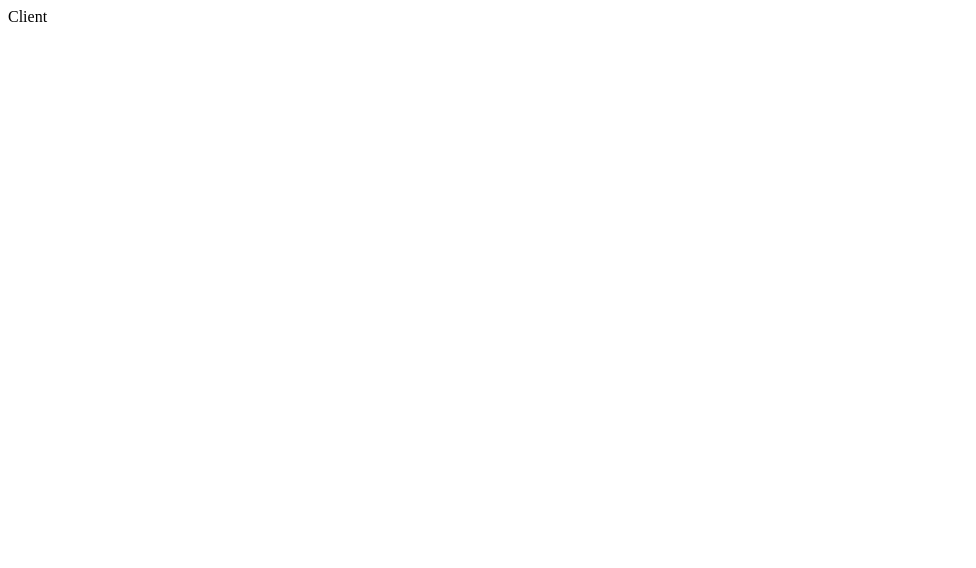
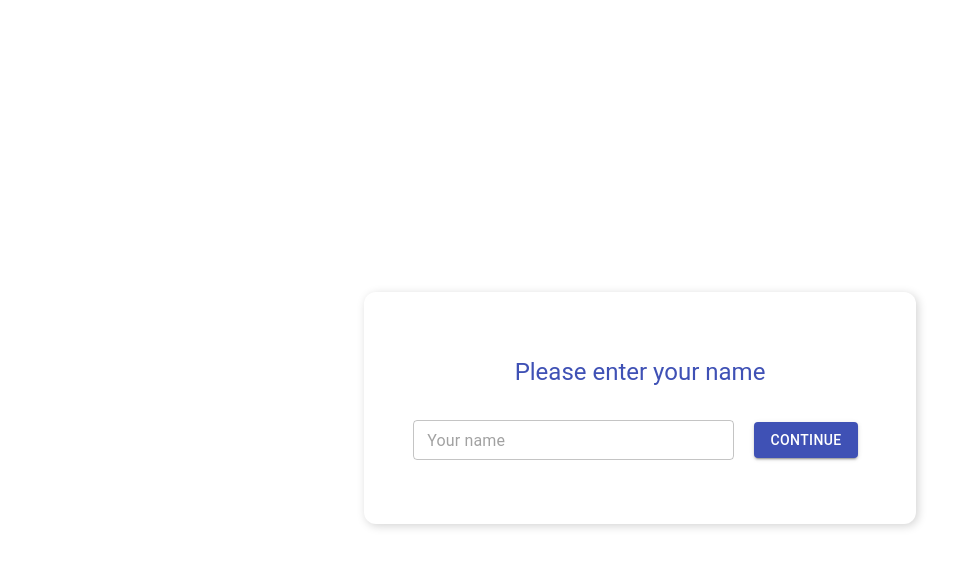
Before and after one commit to Nopparut-marvin/Basic-Chat-app, a React (Create React App) app in the folder frontend/: page / in a window 1280 px wide. Shown: the top 568 px of the page, without its empty margins (0-976 px from the left). Built offline with nearby package versions, Linux system fonts and the light colour scheme.

Commit message:
page login

```diff
--- a/frontend/package.json
+++ b/frontend/package.json
@@ -3,6 +3,7 @@
   "version": "0.1.0",
   "private": true,
   "dependencies": {
+    "@material-ui/core": "^4.11.0",
     "@testing-library/jest-dom": "^4.2.4",
     "@testing-library/react": "^9.3.2",
     "@testing-library/user-event": "^7.1.2",
--- a/frontend/src/App.js
+++ b/frontend/src/App.js
@@ -1,5 +1,11 @@
 import React from "react";
-import { BrowserRouter as Router, Route } from "react-router-dom";
-export default function App() {
-  return <div>Client</div>;
-}
+import { BrowserRouter, Route } from "react-router-dom";
+import login from "./components/login";
+const App = () => {
+  return (
+    <BrowserRouter>
+      <Route path="/" exact component={login}></Route>
+    </BrowserRouter>
+  );
+};
+export default App;
--- /dev/null
+++ b/frontend/src/components/login.js
@@ -0,0 +1,69 @@
+import React, { useState } from "react";
+import { Link } from "react-router-dom";
+import {
+  Paper,
+  Container,
+  Typography,
+  TextField,
+  Button,
+  makeStyles,
+  Box,
+} from "@material-ui/core";
+
+const useStyles = makeStyles((theme) => ({
+  container: {
+    width: "100%",
+    height: "100vh",
+    display: "flex",
+    justifyContent: "center",
+    alignItems: "center",
+  },
+  paper: {
+    width: "100%",
+    display: "flex",
+    justifyContent: "center",
+    flexDirection: "column",
+    alignItems: "center",
+    padding: theme.spacing(6, 3),
+    "& > *": {
+      margin: theme.spacing(2),
+    },
+  },
+}));
+const Login = () => {
+  const classes = useStyles();
+
+  return (
+    <>
+      <Container className={classes.container} maxWidth="sm">
+        <Box className={classes.paper} borderRadius="12px" boxShadow="2px 2px 10px lightGrey">
+          <Typography variant="h5" color="primary" align="center">
+            Please enter your name
+          </Typography>
+          <Box className="wrapBox" display="flex" width="90%">
+            <Box flexGrow="8">
+              <TextField
+                variant="outlined"
+                size="small"
+                fullWidth
+                placeholder="Your name"
+              />
+            </Box>
+            <Box
+              flexGrow="1"
+              display="flex"
+              alignItems="center"
+              paddingLeft="20px"
+            >
+              <Button color="primary" variant="contained">
+                Continue
+              </Button>
+            </Box>
+          </Box>
+        </Box>
+      </Container>
+    </>
+  );
+};
+
+export default Login;
```
Also changed, not shown: 2 other files (tests, documents, lock files or other folders).
